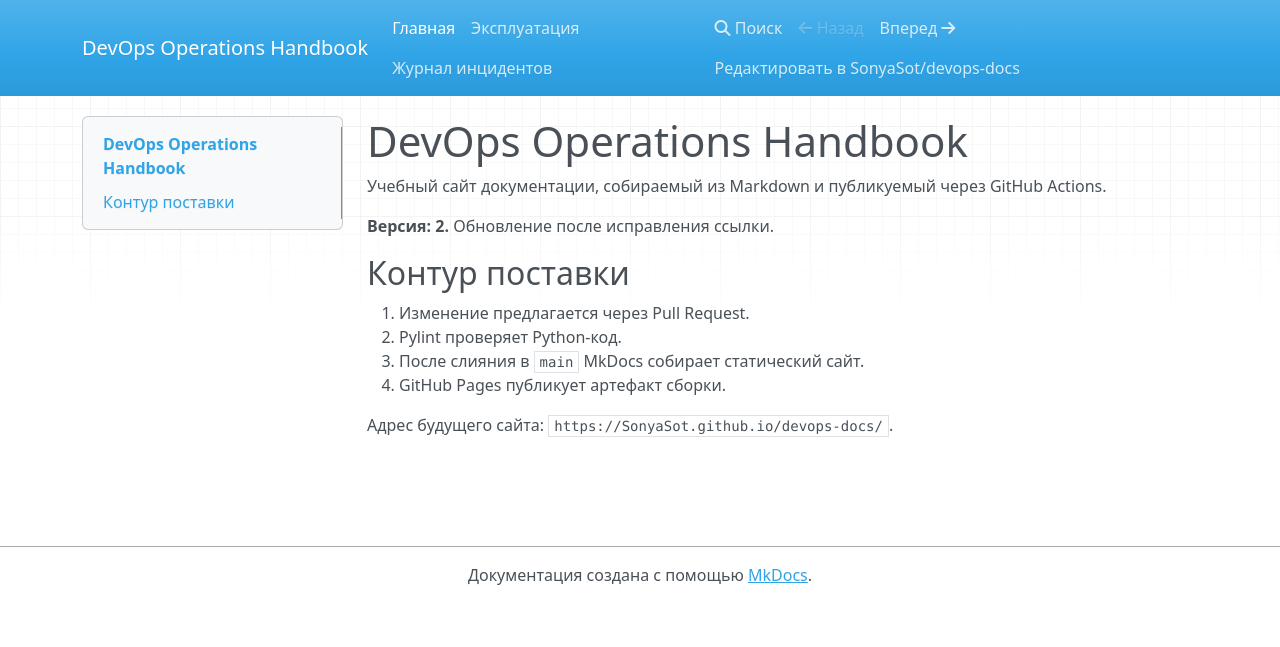
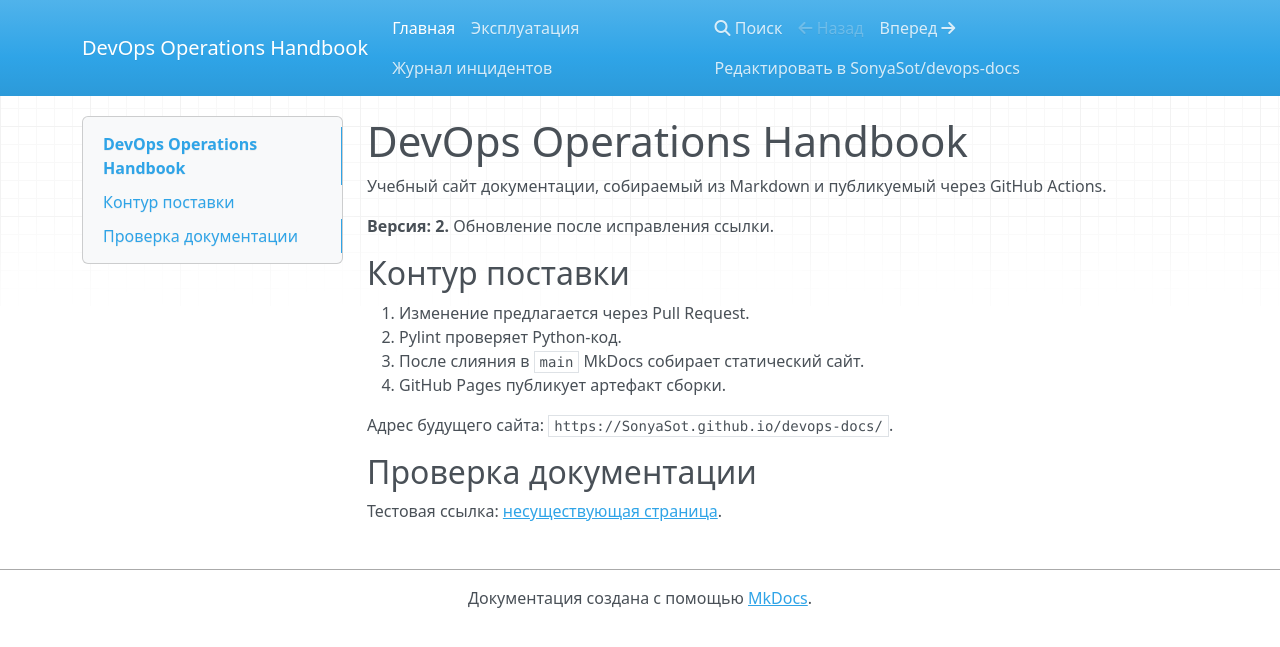
Before and after one commit to SonyaSot/devops-docs, an MkDocs documentation site: the page built from docs/index.md, in a window 1280 px wide. Shown: the top 647 px of the page. Built offline with MkDocs 1.6.1, drawn with Linux system fonts in a browser that asks for light colours; nearby versions of some CDN libraries.

Commit message:
test: add broken documentation link

```diff
--- a/docs/index.md
+++ b/docs/index.md
@@ -13,3 +13,7 @@
 4. GitHub Pages публикует артефакт сборки.
 
 Адрес будущего сайта: `https://SonyaSot.github.io/devops-docs/`.
+
+## Проверка документации
+
+Тестовая ссылка: [несуществующая страница](missing-page.md).
```
